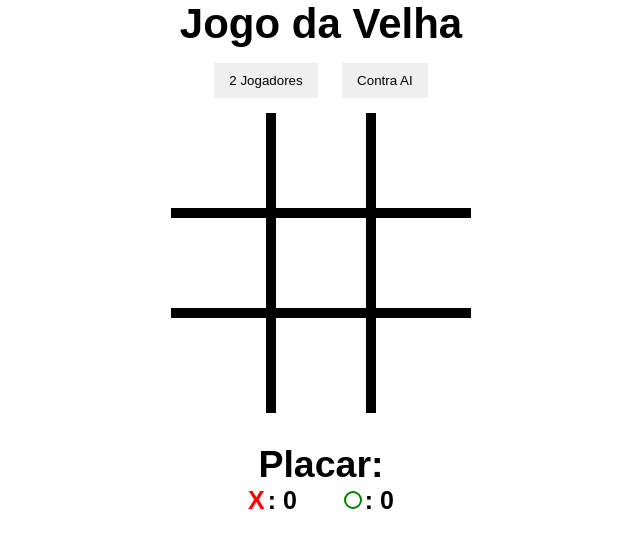
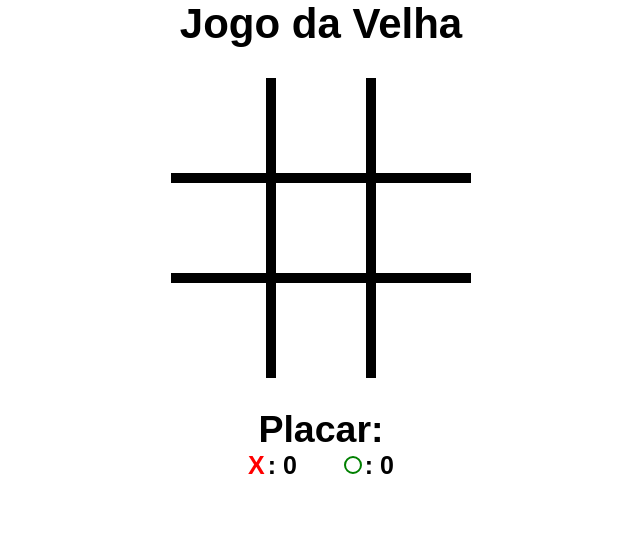
Before and after one commit to jose-carlosjr/Jogo-da-velha, a plain HTML site: page index.html in a window 1280 px wide. Both pictures are taken after a click on the button "2 Jogadores". Shown: the whole page, without its empty margins (319-959 px from the left). Drawn offline with Linux system fonts and the light colour scheme.

Commit message:
lógica dos botões de escolha dos jogadores

```diff
--- a/index.html
+++ b/index.html
@@ -14,7 +14,7 @@
         <button class="ai-players">Contra AI</button>
     </div>
 
-    <div id="container" class="">
+    <div id="container" class="hide">
         <div class="box" id="block-1"></div>
         <div class="box" id="block-2"></div>
         <div class="box" id="block-3"></div>
--- a/js/script.js
+++ b/js/script.js
@@ -34,6 +34,30 @@ for(let i = 0; i < boxes.length; i++) {
             // CHECA QUEM VENCEU
             checkWinCondition()
         }
+    })
+}
+
+// EVENTO PARA SABER QUEM É O JOGADOR, BOT OU UM SEGUNDO JOGADOR
+for(let i = 0; i < buttons.length; i++) {
+    // ADICIONA O EVENTO CLIQUE NOS BOTÕES
+    buttons[i].addEventListener('click', function() {
+        secondPlayer = this.getAttribute('id')
+
+        // ESCONDE OS BOTÕES QUANDO UM DELES É CLICADO
+        for(let j = 0; j < buttons.length; j++) {
+            buttons[j].style.display = 'none'
+        }
+
+        /* OU
+        buttons[0].style.display = 'none'
+        buttons[1].style.display = 'none'
+        */
+
+        // REVELANDO O JOGO
+        setTimeout(() => {
+            const container = document.querySelector('#container')
+            container.classList.remove('hide')
+        }, 500);
     })
 }
 
```
